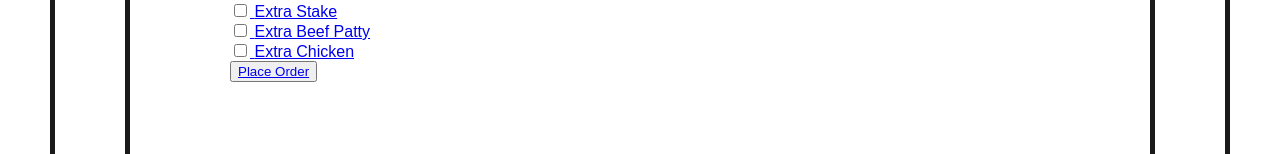
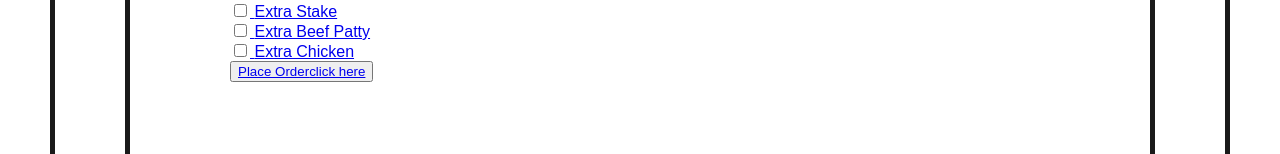
Before and after one commit to jamieleepeters-ITVarsity/Module-3-Assessment-2-, a plain HTML site: page burger.html in a window 1280 px wide. Shown: the part 1485-1639 px from the top of the page. Drawn offline with Linux system fonts and the light colour scheme.

Commit message:
Update burger.html

```diff
--- a/burger.html
+++ b/burger.html
@@ -132,7 +132,7 @@
 
 
 		<br>
-<button onClick="fbq('track', 'AddPaymentInfo');">Place Order<a href="thankyoupage.html"></button>
+<button onClick="fbq('track', 'AddPaymentInfo');">Place Order<a href="thankyoupage.html">click here</a></button>
 
 
 
```
